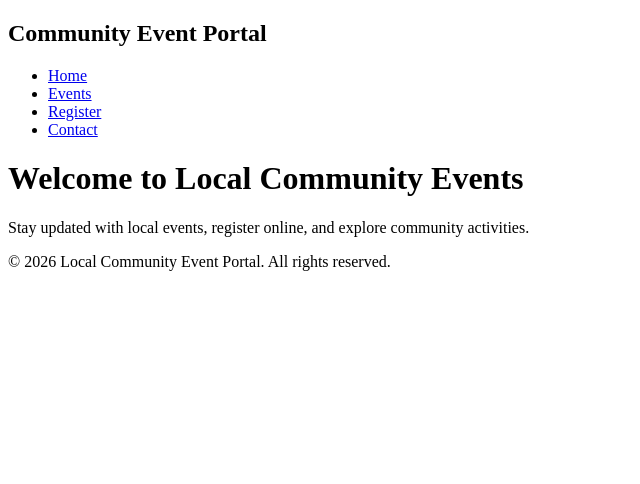
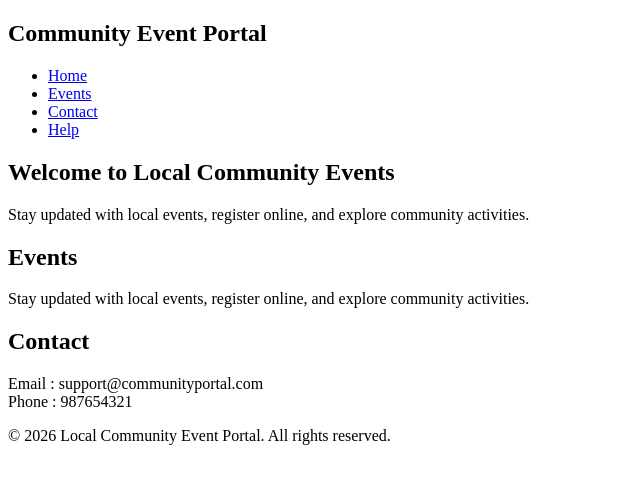
Before and after one commit to balavishwanath10/HTML, a plain HTML site: page index.html in a window 1280 px wide. Shown: the whole page, without its empty margins (0-640 px from the left). Drawn offline with Linux system fonts and the light colour scheme.

Commit message:
MODULE 2

```diff
--- a/index.html
+++ b/index.html
@@ -11,20 +11,38 @@
     <nav>
         <h2>Community Event Portal</h2>
         <ul>
-            <li><a href="#">Home</a></li>
-            <li><a href="#">Events</a></li>
-            <li><a href="#">Register</a></li>
-            <li><a href="#">Contact</a></li>
+            <li><a href="#home">Home</a></li>
+            <li><a href="#events">Events</a></li>
+            <li><a href="#contact">Contact</a></li>
+            <li><a href = "help.html" target ="_blank">Help</a></li>
         </ul>
     </nav>
 
     <!-- Main Section -->
      <main>
+        <section id = "home">
         <h1>Welcome to Local Community Events</h1>
         <p>
             Stay updated with local events, register online,
             and explore community activities.
         </p>
+        </section>
+        <section id = "events">
+        <h1>Events</h1>
+        <p>
+            Stay updated with local events, register online,
+            and explore community activities.
+        </p>
+        </section>
+        <section id = "contact">
+        <h1>Contact</h1>
+        <p>
+            <pem>
+                Email : support@communityportal.com <br/>
+                Phone : 987654321
+            </pem>
+        </p>
+        </section>
      </main>
 
     <!-- Footer Section -->
```
Also changed, not shown: help.html (added, +11 -0 lines).
